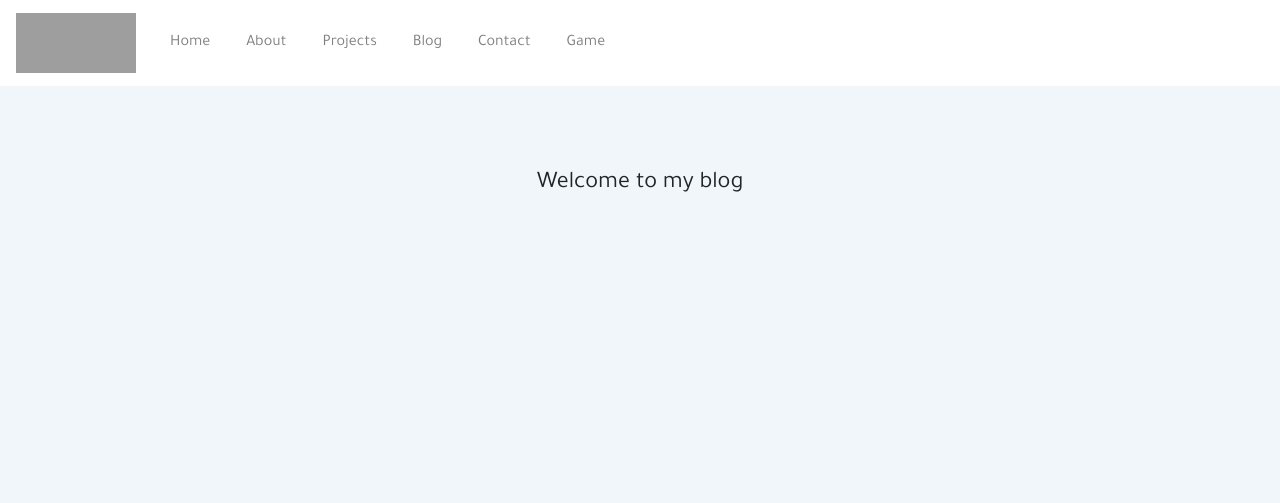
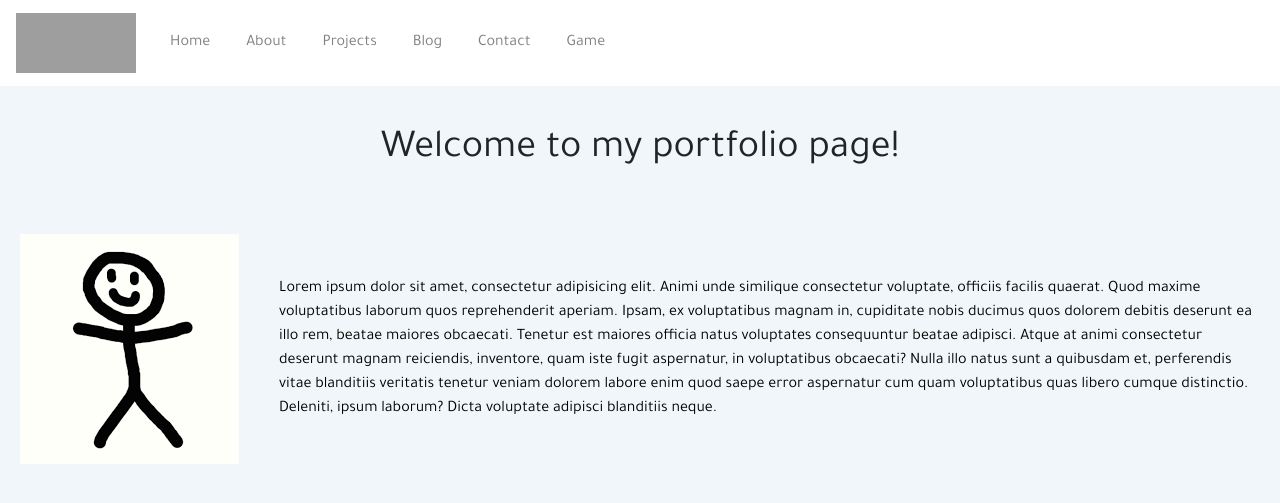
Before and after one commit to CastelGandolfo/DjangoPortfolio, a Django app: page / in a window 1280 px wide. Shown: the top 503 px of the page. Run offline with Django 3.2, Linux system fonts and the light colour scheme; some libraries are stand-ins or nearby versions; grey boxes are pictures that could not be loaded.

Commit message:
add home page info

```diff
--- /dev/null
+++ b/game/static/game/app.js
@@ -0,0 +1 @@
+console.log(10);
--- /dev/null
+++ b/game/static/game/style.css
@@ -0,0 +1,6 @@
+body {
+  margin: 0;
+  box-sizing: border-box;
+  background-color: #f0f6f9;
+  font-family: "Tajawal", sans-serif;
+}
--- /dev/null
+++ b/portfolio/static/portfolio/app.js
@@ -0,0 +1,5 @@
+console.log(10);
+
+var x = document.getElementById("content");
+
+console.log(x);
--- a/portfolio/static/portfolio/style.css
+++ b/portfolio/static/portfolio/style.css
@@ -10,10 +10,29 @@ body {
   margin: 0 10px;
 }
 
-#introduction {
-  margin-top: 10vh;
+#content .primary {
   text-align: center;
-  font-size: 1.5rem;
+  margin: 40px 0px 0px 0px;
+}
+
+#content #introduction {
+  margin-top: 5vh;
+  justify-content: center;
+  align-items: center;
+  /* text-align: centers; */
+  /* background-color: blueviolet; */
+  font-size: 1rem;
+  display: flex;
+  flex-direction: row;
+}
+
+#content #introduction img {
+  margin: 20px;
+}
+
+#content #introduction #text {
+  margin: 10px 20px;
+  color: black;
 }
 
 /* .eplan-logo {
--- a/portfolio/templates/portfolio/base.html
+++ b/portfolio/templates/portfolio/base.html
@@ -9,7 +9,7 @@
     <link rel="stylesheet" href="https://stackpath.bootstrapcdn.com/bootstrap/4.5.2/css/bootstrap.min.css" integrity="sha384-JcKb8q3iqJ61gNV9KGb8thSsNjpSL0n8PARn9HuZOnIxN0hoP+VmmDGMN5t9UJ0Z" crossorigin="anonymous">
 
     {% load static %}
-    {% comment %} <script src="{% static 'portfolio/app.js' %}"></script>  {% endcomment %}
+    <script src="{% static 'portfolio/app.js' %}"></script>
     <link href="https://fonts.googleapis.com/css2?family=Tajawal&display=swap" rel="stylesheet">
     <link rel="stylesheet" type="text/css" href="{% static 'portfolio/style.css' %}">
 
--- a/portfolio/templates/portfolio/home.html
+++ b/portfolio/templates/portfolio/home.html
@@ -3,5 +3,10 @@
 {% block title %}My amazing blog{% endblock %}
 
 {% block content %}
-<div id="introduction">Welcome to my blog</div>
+ {% load static %}
+ <h1 class="primary">Welcome to my portfolio page!</h1>
+<div id="introduction">
+<img id="image" src="{% static "portfolio/stickman.png" %}" alt="">
+<p id="text"> Lorem ipsum dolor sit amet, consectetur adipisicing elit. Animi unde similique consectetur voluptate, officiis facilis quaerat. Quod maxime voluptatibus laborum quos reprehenderit aperiam. Ipsam, ex voluptatibus magnam in, cupiditate nobis ducimus quos dolorem debitis deserunt ea illo rem, beatae maiores obcaecati. Tenetur est maiores officia natus voluptates consequuntur beatae adipisci. Atque at animi consectetur deserunt magnam reiciendis, inventore, quam iste fugit aspernatur, in voluptatibus obcaecati? Nulla illo natus sunt a quibusdam et, perferendis vitae blanditiis veritatis tenetur veniam dolorem labore enim quod saepe error aspernatur cum quam voluptatibus quas libero cumque distinctio. Deleniti, ipsum laborum? Dicta voluptate adipisci blanditiis neque.
+</p></div>
  {% endblock %}
--- a/project/templates/project/detail.html
+++ b/project/templates/project/detail.html
@@ -1,7 +1,4 @@
-
 {% extends "portfolio/base.html" %}
-{% load static %}
-<script src="{% static 'project/app.js' %}"></script>
 
 
 {% block title %}My amazing blog{% endblock %}
```
Also changed, not shown: game/templates/game/start.html (+31 -1 lines), portfolio/static/portfolio/stickman.png (added).
